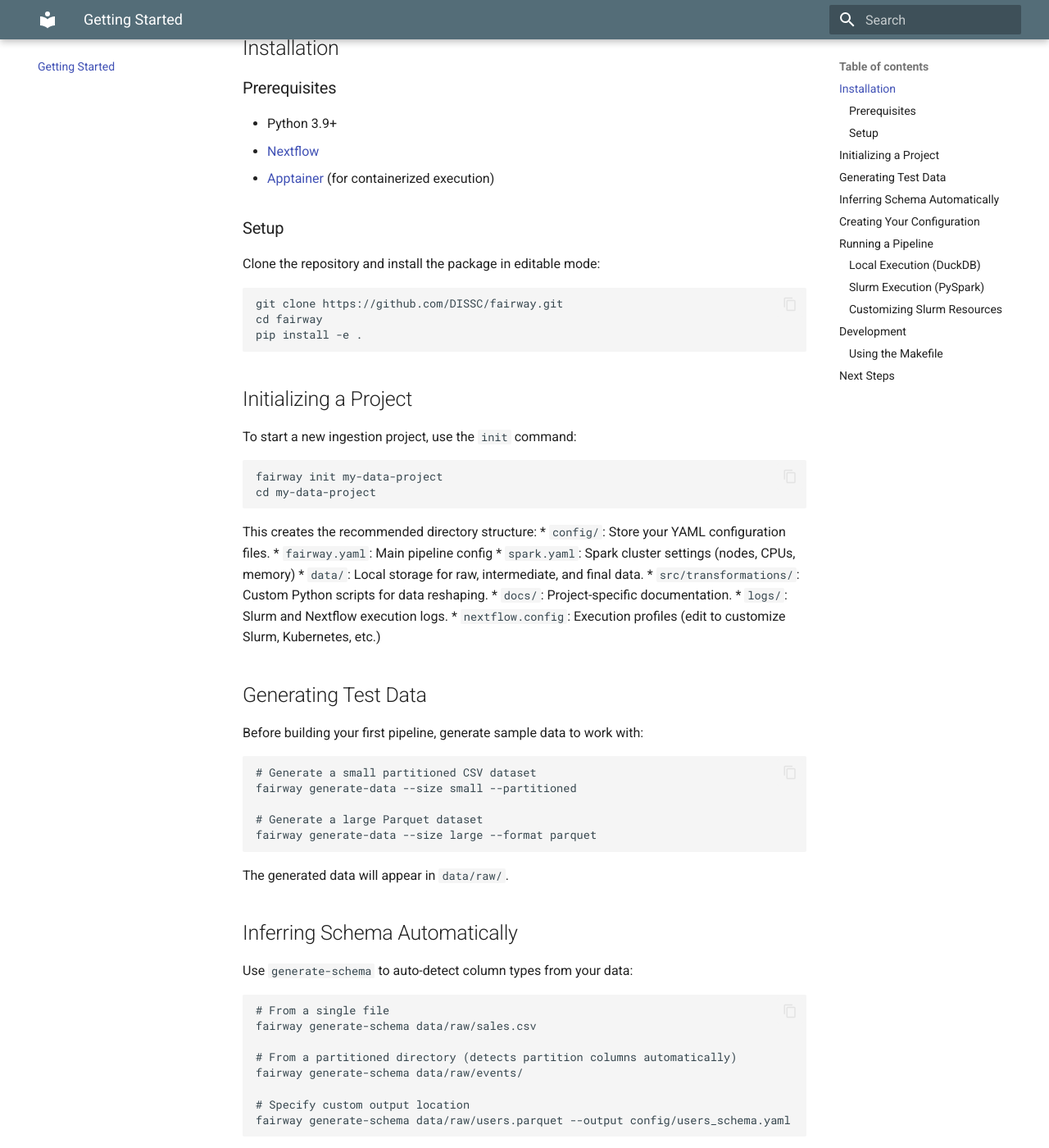
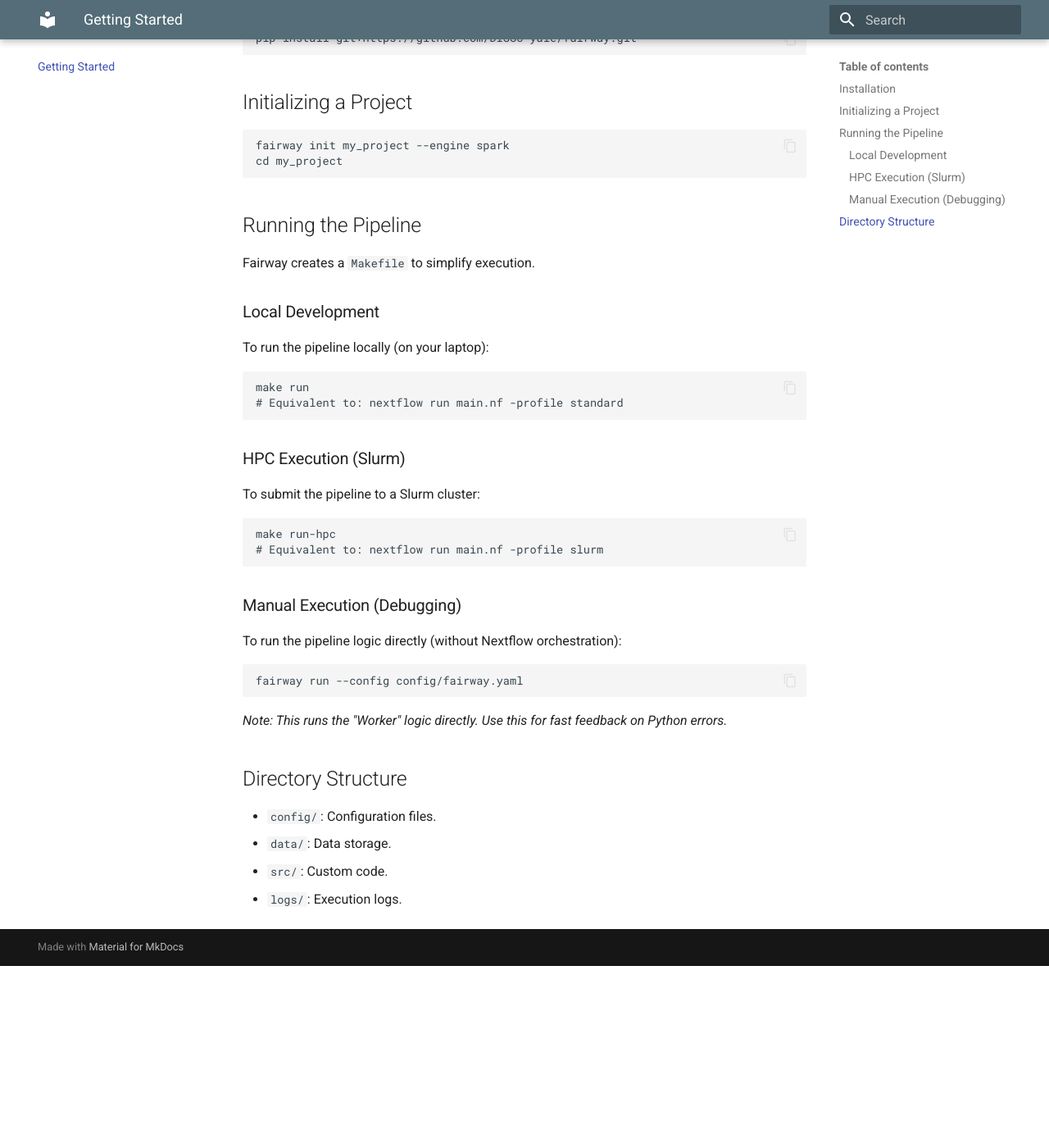
Before and after one commit to DISSC-yale/fairway, an MkDocs documentation site: the page built from docs/getting-started.md, in a window 1280 px wide and 1400 px high, scrolled down 252 px. Shown: the whole window at 82% size. Built offline with MkDocs 1.6.1 and Material for MkDocs 9.7.7, drawn with Linux system fonts in a browser that asks for light colours; after the commit the page ends 1430 px from its top, so only the background shows below that; some of the changed text lies outside the part shown.

Commit message:
refactor: Remove Nextflow orchestration, consolidate pipeline execution into `fairway run` CLI, and update Spark provisioning and architecture documentation.

````diff
--- a/docs/getting-started.md
+++ b/docs/getting-started.md
@@ -1,190 +1,48 @@
 # Getting Started
-
-This guide will help you set up **fairway** and run your first data ingestion pipeline.
 
 ## Installation
 
-### Prerequisites
-
-*   Python 3.9+
-*   [Nextflow](https://www.nextflow.io/docs/latest/getstarted.html#installation)
-*   [Apptainer](https://apptainer.org/docs/user/main/quick_start.html#installation) (for containerized execution)
-
-### Setup
-
-Clone the repository and install the package in editable mode:
-
 ```bash
-git clone https://github.com/DISSC/fairway.git
-cd fairway
-pip install -e .
+pip install git+https://github.com/DISSC-yale/fairway.git
 ```
 
 ## Initializing a Project
 
-To start a new ingestion project, use the `init` command:
+```bash
+fairway init my_project --engine spark
+cd my_project
+```
+
+## Running the Pipeline
+
+Fairway creates a `Makefile` to simplify execution.
+
+### Local Development
+To run the pipeline locally (on your laptop):
 
 ```bash
-fairway init my-data-project
-cd my-data-project
+make run
+# Equivalent to: nextflow run main.nf -profile standard
 ```
 
-This creates the recommended directory structure:
-*   `config/`: Store your YAML configuration files.
-    *   `fairway.yaml`: Main pipeline config
-    *   `spark.yaml`: Spark cluster settings (nodes, CPUs, memory)
-*   `data/`: Local storage for raw, intermediate, and final data.
-*   `src/transformations/`: Custom Python scripts for data reshaping.
-*   `docs/`: Project-specific documentation.
-*   `logs/`: Slurm and Nextflow execution logs.
-*   `nextflow.config`: Execution profiles (edit to customize Slurm, Kubernetes, etc.)
-
-## Generating Test Data
-
-Before building your first pipeline, generate sample data to work with:
+### HPC Execution (Slurm)
+To submit the pipeline to a Slurm cluster:
 
 ```bash
-# Generate a small partitioned CSV dataset
-fairway generate-data --size small --partitioned
-
-# Generate a large Parquet dataset
-fairway generate-data --size large --format parquet
+make run-hpc
+# Equivalent to: nextflow run main.nf -profile slurm
 ```
 
-The generated data will appear in `data/raw/`.
-
-## Inferring Schema Automatically
-
-Use `generate-schema` to auto-detect column types from your data:
+### Manual Execution (Debugging)
+To run the pipeline logic directly (without Nextflow orchestration):
 
 ```bash
-# From a single file
-fairway generate-schema data/raw/sales.csv
+fairway run --config config/fairway.yaml
+```
+*Note: This runs the "Worker" logic directly. Use this for fast feedback on Python errors.*
 
-# From a partitioned directory (detects partition columns automatically)
-fairway generate-schema data/raw/events/
-
-# Specify custom output location
-fairway generate-schema data/raw/users.parquet --output config/users_schema.yaml
-```
-
-This creates a YAML schema file like:
-
-```yaml
-name: sales
-columns:
-  id: INTEGER
-  date: DATE
-  amount: DOUBLE
-  category: VARCHAR
-```
-
-## Creating Your Configuration
-
-Create a config file at `config/my_pipeline.yaml`:
-
-```yaml
-dataset_name: "my_dataset"
-engine: "duckdb"  # or "pyspark" for large-scale processing
-
-storage:
-  raw_dir: "data/raw"
-  intermediate_dir: "data/intermediate"
-  final_dir: "data/final"
-
-sources:
-  - name: "transactions"
-    path: "data/raw/transactions.csv"
-    format: "csv"
-    schema:
-      id: "int"
-      timestamp: "timestamp"
-      amount: "double"
-
-validations:
-  level1:
-    check_column_count: true
-    min_rows: 100
-  level2:
-    strict_schema: true
-    check_nulls: ["id", "timestamp"]
-
-enrichment:
-  geocode: true
-  h3_index: true
-```
-
-See [Configuration Reference](configuration.md) for all available options.
-
-## Running a Pipeline
-
-### Local Execution (DuckDB)
-
-For small datasets or testing, run fairway locally using the default `standard` profile which uses DuckDB:
-
-```bash
-# Auto-discovers config from config/ folder
-fairway run
-
-# Or specify explicitly
-fairway run --config config/my_pipeline.yaml
-```
-
-### Slurm Execution (PySpark)
-
-To run on a Slurm cluster with PySpark support:
-
-```bash
-fairway run --config config/my_pipeline.yaml --profile slurm --with-spark
-```
-
-This command:
-1.  Provisions a Spark-on-Slurm cluster.
-2.  Submits the Nextflow pipeline to the Slurm controller.
-3.  Executes the ingestion using the PySpark engine.
-
-### Customizing Slurm Resources
-
-```bash
-fairway run --config config/my_pipeline.yaml --slurm \
-  --account my_account \
-  --cpus 8 \
-  --mem 32G \
-  --time 04:00:00 \
-  --nodes 4
-```
-
-## Development
-
-For developers contributing to or extending `fairway`, a `Makefile` is provided to streamline common tasks.
-
-### Using the Makefile
-
-| Command | Description |
-| :--- | :--- |
-| `make install` | Install the package in editable mode. |
-| `make install-all` | Install with all optional dependencies (Spark, DuckDB, Redivis). |
-| `make test` | Run the test suite. |
-| `make generate-data` | Generate a small partitioned dataset for testing. |
-| `make clean` | Remove build artifacts and temporary files. |
-| `make help` | Show all available commands. |
-
-Example workflow:
-
-```bash
-# 1. Install dependencies
-make install-all
-
-# 2. Generate test data
-make generate-data
-
-# 3. Run the pipeline (using the 'run' shorthand)
-make run
-```
-
-## Next Steps
-
-- [Configuration Reference](configuration.md) - All config options
-- [Transformations](transformations.md) - Custom data transformations
-- [Engines](engines.md) - DuckDB vs PySpark comparison
-- [Validations](validations.md) - Data quality checks
+## Directory Structure
+*   `config/`: Configuration files.
+*   `data/`: Data storage.
+*   `src/`: Custom code.
+*   `logs/`: Execution logs.
--- a/pyproject.toml
+++ b/pyproject.toml
@@ -60,3 +60,6 @@
 
 [tool.setuptools.packages.find]
 where = ["src"]
+
+[tool.setuptools.package-data]
+fairway = ["data/*", "data/.dockerignore"]
````
Also changed, not shown: .rules.md (+2 -1 lines), docs/architecture.md (+34 -27 lines), 8 other files.
